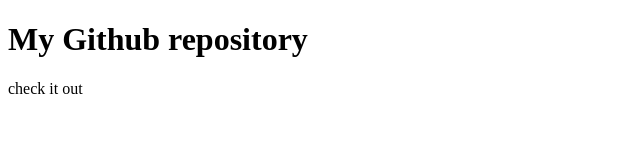
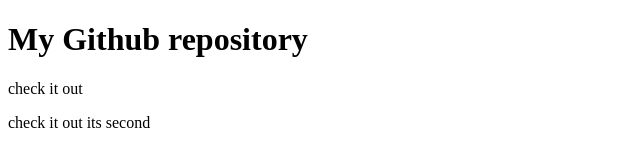
Before and after one commit to Br4CeR/WebDevelopmet, a plain HTML site: page index.html in a window 1280 px wide. Shown: the whole page, without its empty margins (0-640 px from the left). Drawn offline with Linux system fonts and the light colour scheme.

Commit message:
added another line of code

```diff
--- a/index.html
+++ b/index.html
@@ -9,6 +9,7 @@
 
 	<h1>My Github repository</h1>
 	<p>check it out</p>
+	<p>check it out its second</p>
 
 </body>
 </html>
```
